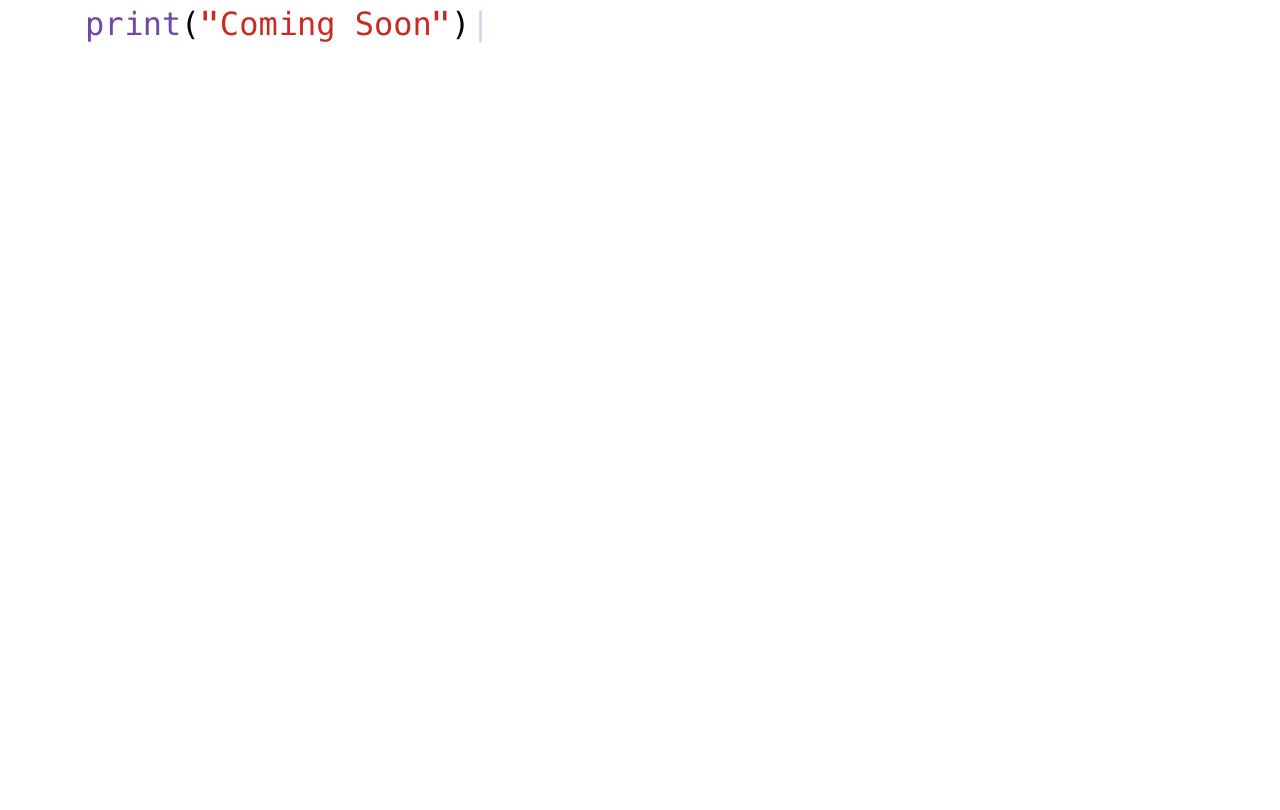
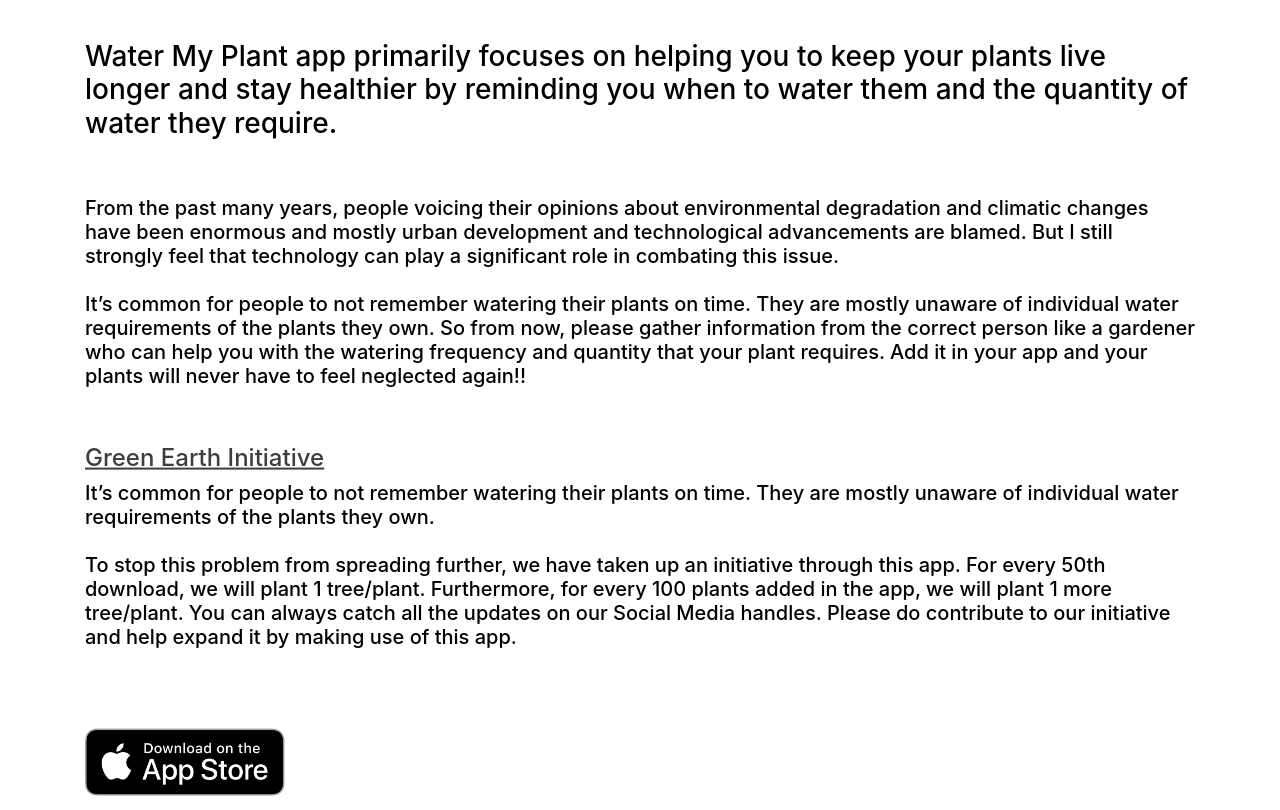
Before and after one commit to pawan-preet/pawanpreet93.github.io, a PHP site: page /watermyplant.html in a window 1280 px wide. Before the commit the page is almost empty. Run offline with PHP 8.4, Linux system fonts and the light colour scheme.

Commit message:
Water my plant webpage

```diff
--- a/css/style.css
+++ b/css/style.css
@@ -12,7 +12,7 @@ body {
   --braces-color: black;
   --var-highlight-color: #A23797;
   --let-highlight-color: #A23797;
-
+  --separator-color: #d1d1d1;
   --string-highlight-color: #CA2B20;
   --comments-highlight-color: #2A791C;
   --function-highlight-color: #7446AB;
@@ -31,6 +31,7 @@ body {
 
   :root {
     --variable-name-color: white;
+    --separator-color: #ffffffea;
     --braces-color: white;
     --var-highlight-color: #ed5494;
     --let-highlight-color: #ed5494;
@@ -110,6 +111,10 @@ pre {
   color: var(--text-color)
 }
 
+.separator {
+  background-color: var(--separator-color);
+}
+
 a {
   text-decoration: none;
 }
--- a/watermyplant.html
+++ b/watermyplant.html
@@ -2,15 +2,39 @@
 <html lang="en" >
 <head>
   <meta charset="UTF-8">
-  <title>Pawanpreet Singh</title>
+  <title>Water My Plant</title>
     <link rel="stylesheet" href="https://stackpath.bootstrapcdn.com/bootstrap/4.1.1/css/bootstrap.min.css" integrity="sha384-WskhaSGFgHYWDcbwN70/dfYBj47jz9qbsMId/iRN3ewGhXQFZCSftd1LZCfmhktB" crossorigin="anonymous">
     <link rel="stylesheet" href="css/style.css">
 </head>
 <body>
-<div class="container" class="mainDiv">
+<div class="container" id="mainDiv">
     <div class="row">
         <div class="col-12">
-<pre id="typewriter"><span class="function-highlight">print</span><span class="braces">(</span><span class="string-highlight">"Coming Soon"</span><span class="braces">)</span></pre>
+
+            <h1 class="pageHeading"> Water My Plant </h1>
+
+            <hr class="separator">
+            <h3 class="pageText">
+                <br>Water My Plant app primarily focuses on helping you to keep your plants live longer and stay healthier by reminding you when to water them and the quantity of water they require.
+            </h3>
+
+            <br><br>
+
+                <h5 class="pageText">
+                    From the past many years, people voicing their opinions about environmental degradation and climatic changes have been enormous and mostly urban development and technological advancements are blamed. But I still strongly feel that technology can play a significant role in combating this issue.
+                        <br><br>
+                    It’s common for people to not remember watering their plants on time. They are mostly unaware of individual water requirements of the plants they own. So from now, please gather information from the correct person like a gardener who can help you with the watering frequency and  quantity that your plant requires. Add it in your app and your plants will never have to feel neglected again!!
+                </h5>
+                <br><br>
+                <h4 class="pageHeading"><u>Green Earth Initiative</u></h4>
+                <h5 class="pageText">
+                    It’s common for people to not remember watering their plants on time. They are mostly unaware of individual water requirements of the plants they own.
+                    <br><br>To stop this problem from spreading further, we have taken up an initiative through this app. For every 50th download, we will plant 1 tree/plant. Furthermore, for every 100 plants added in the app, we will plant 1 more tree/plant. You can always  catch all the updates on our Social Media handles. Please do contribute to our initiative and help expand it by making use of this app.
+                </h5>
+
+                <br><br><br>
+                <a target="_blank" href="https://apps.apple.com/in/app/id1474539700"><img src="download.png" style="width: 200px"></a>
+
         </div>
     </div>
 </div>
```
Also changed, not shown: index.html (+0 -11 lines), privacy.html (+7 -2 lines), download.png (added).
